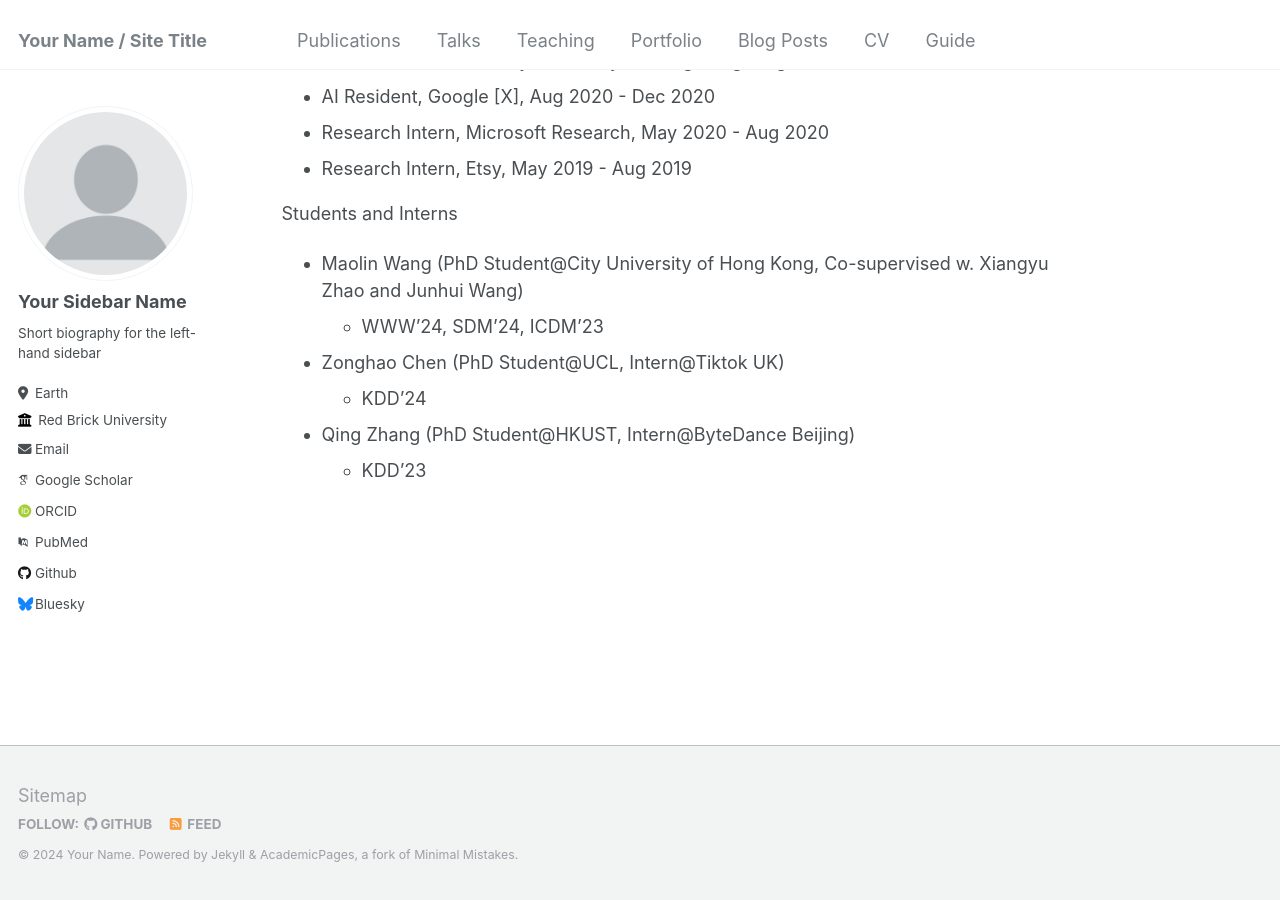
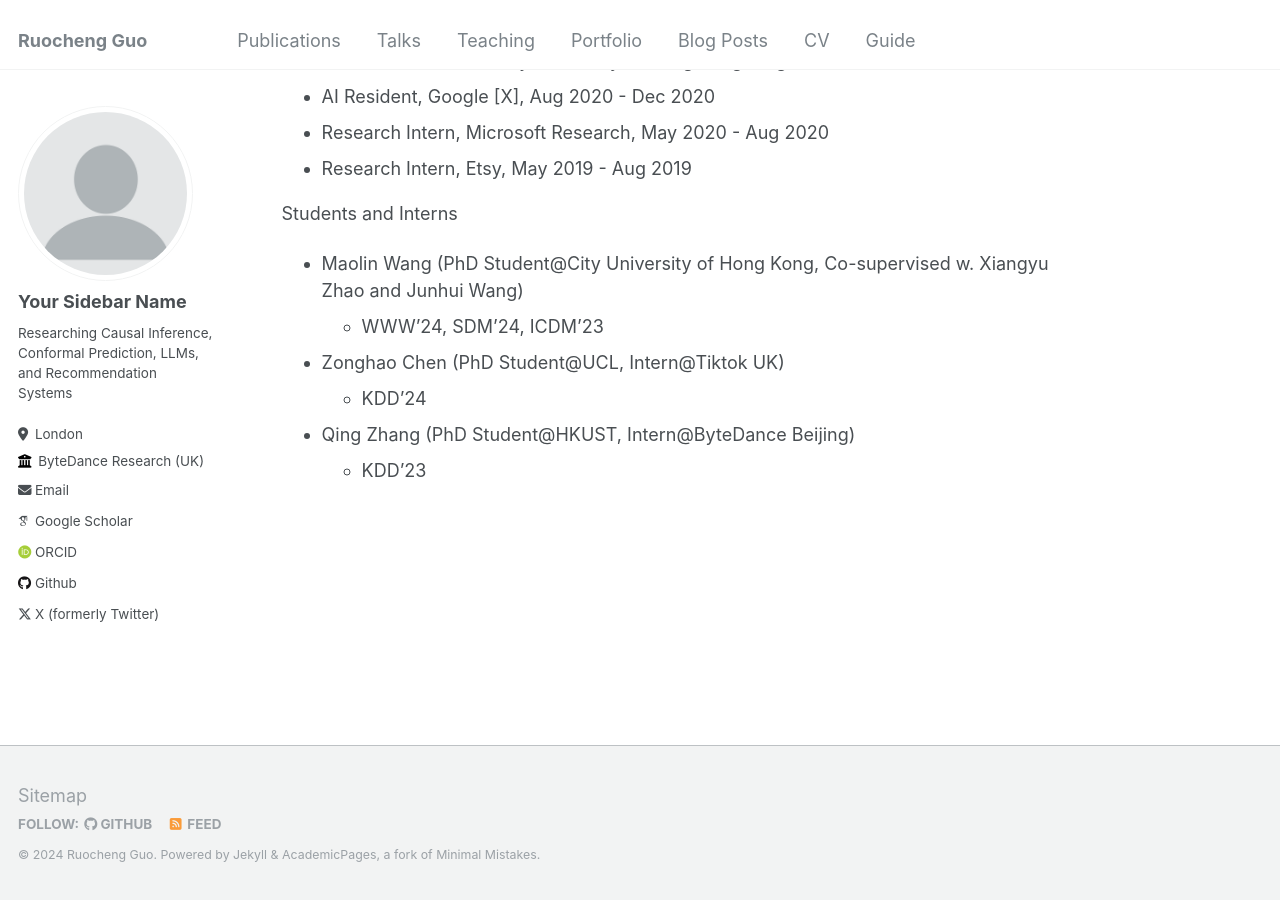
Before and after one commit to rguo12/rguo12.github.io, a Jekyll site: the page built from _pages/about.md, in a window 1280 px wide and 900 px high, scrolled down 1772 px. Built offline with Jekyll 4.4.1, drawn with Linux system fonts in a browser that asks for light colours; some web fonts are replaced.

Commit message:
update about 1

```diff
--- a/_config.yml
+++ b/_config.yml
@@ -8,11 +8,11 @@
 
 # Basic Site Settings
 locale                   : "en-US"
-title                    : "Your Name / Site Title"
+title                    : "Ruocheng Guo"
 title_separator          : "-"
-name                     : &name "Your Name"
-description              : &description "personal description"
-url                      : https://academicpages.github.io # the base hostname & protocol for your site e.g. "https://mmistakes.github.io"
+name                     : &name "Ruocheng Guo"
+description              : &description ""
+url                      : https://rguo12.github.io # the base hostname & protocol for your site e.g. "https://mmistakes.github.io"
 baseurl                  : "" # the subpath of your site, e.g. "/blog"
 repository               : "academicpages/academicpages.github.io"
 
@@ -24,19 +24,19 @@ author:
   avatar           : "profile.png"
   name             : "Your Sidebar Name"
   pronouns         : # example: "she/her"
-  bio              : "Short biography for the left-hand sidebar"
-  location         : "Earth"
-  employer         : "Red Brick University"
+  bio              : "Researching Causal Inference, Conformal Prediction, LLMs, and Recommendation Systems"
+  location         : "London"
+  employer         : "ByteDance Research (UK)"
   uri              : # URL
-  email            : "none@example.org"
+  email            : "rguo.asu at gmail dot com"
 
   # Academic websites
   arxiv            : # URL - Update with the correct link to your profile
-  googlescholar    : "https://scholar.google.com/citations?user=PS_CX0AAAAAJ"
+  googlescholar    : "https://scholar.google.com/citations?user=8Nuj8NwAAAAJ&hl=en"
   impactstory      : # URL
   orcid            : "http://orcid.org/yourorcidurl"
   semantic         : # URL
-  pubmed           : "https://www.ncbi.nlm.nih.gov/pubmed/?term=john+snow"
+  pubmed           : # "https://www.ncbi.nlm.nih.gov/pubmed/?term=john+snow"
   researchgate     : # URL
 
   # Repositories and software development
@@ -48,7 +48,7 @@ author:
   stackoverflow    : # User number or user number and name (i.e., use "1" or "1/jeff-atwood")
 
   # Social media
-  bluesky          : "bsky.app" # Replace this with you Bluesky username
+  bluesky          : # Replace this with you Bluesky username
   facebook         : # Username
   flickr           : # Username
   foursquare       : # Username
@@ -65,7 +65,7 @@ author:
   steam            : # Username
   telegram         : # URL
   tumblr           : # Username
-  twitter          : # Username for X / Twitter
+  twitter          : rguo_asu # Username for X / Twitter
   vine             : # Username
   weibo            : # Username
   wikipedia        : # Username
```
